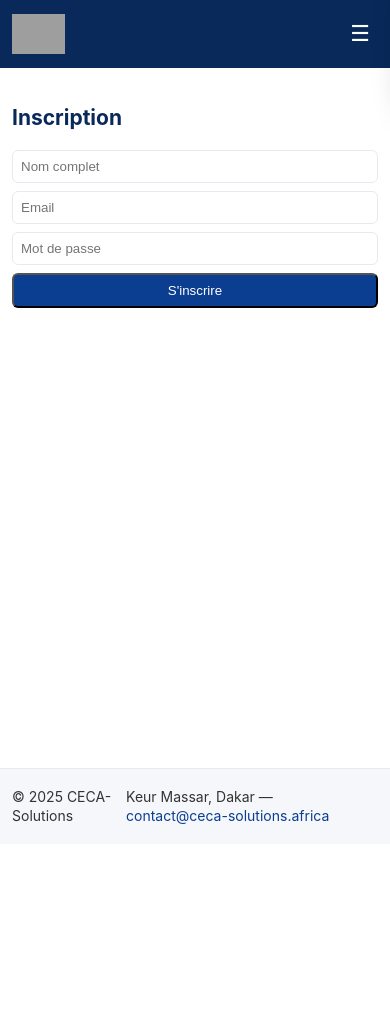
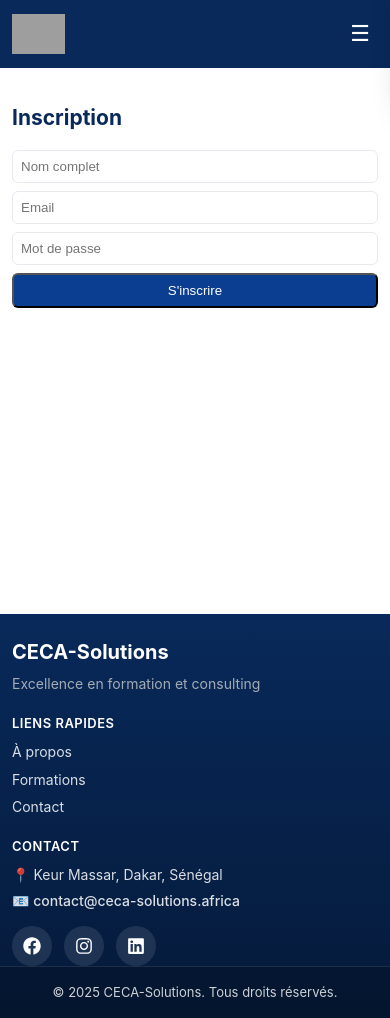
Before and after one commit to NDIAYE-dotcom/ceca-platform, a React (Vite) app: page /register in a window 390 px wide. Shown: the top 1018 px of the page. Before the commit the page ends 844 px from the top, so only its background shows below. Built offline with nearby package versions, Linux system fonts and the light colour scheme; grey boxes are pictures that could not be loaded.

Commit message:
modification Elerning

```diff
--- a/package.json
+++ b/package.json
@@ -14,6 +14,7 @@
     "jspdf": "^2.5.1",
     "react": "^18.2.0",
     "react-dom": "^18.2.0",
+    "react-icons": "^4.12.0",
     "react-router-dom": "^6.14.1"
   },
   "devDependencies": {
--- a/src/components/Footer.css
+++ b/src/components/Footer.css
@@ -1,3 +1,36 @@
-.site-footer{background:#f5f7fa;color:#333;padding:18px 0;border-top:1px solid #e6e9ee}
-.footer-inner{max-width:1100px;margin:0 auto;padding:0 16px;display:flex;justify-content:space-between;align-items:center}
-.footer-inner a{color:#0b3d91;text-decoration:none}
+.site-footer{background:linear-gradient(180deg,#08295a 0%,#051a3a 100%);color:#fff;padding:48px 0 0;margin-top:60px}
+.site-footer a{color:#fff;text-decoration:none;transition:color .2s ease}
+.site-footer a:hover{color:#ffb81c}
+
+.footer-inner{max-width:1100px;margin:0 auto;padding:0 16px 48px;display:grid;grid-template-columns:repeat(auto-fit,minmax(240px,1fr));gap:32px;align-items:start}
+
+.footer-section{}
+.footer-brand .footer-logo{font-size:20px;font-weight:700;color:#fff;margin-bottom:8px}
+.footer-tagline{font-size:14px;opacity:0.8;margin:0;color:#ccc}
+
+.footer-section h4{font-size:14px;font-weight:600;text-transform:uppercase;letter-spacing:0.5px;margin:0 0 14px;color:#fff}
+.footer-section ul{list-style:none;padding:0;margin:0;display:flex;flex-direction:column;gap:8px}
+.footer-section ul li a{opacity:0.85;font-size:14px}
+.footer-section ul li a:hover{opacity:1}
+
+.footer-contact p{margin:6px 0;font-size:14px;opacity:0.85}
+.footer-contact a{font-weight:500}
+
+.footer-socials{display:flex;gap:12px;margin-top:16px}
+.social-icon{display:inline-flex;align-items:center;justify-content:center;width:40px;height:40px;background:rgba(255,255,255,0.1);border-radius:50%;font-size:18px;transition:background .2s ease,transform .2s ease,color .2s ease;color:#fff}
+.social-icon:hover{background:rgba(255,0,0,0.3);transform:translateY(-3px);color:#ff6b6b}
+
+.footer-bottom{background:rgba(0,0,0,0.2);padding:16px 0;border-top:1px solid rgba(255,255,255,0.1)}
+.footer-bottom p{margin:0;text-align:center;font-size:13px;opacity:0.8}
+
+@media (max-width:900px){
+  .footer-inner{grid-template-columns:1fr 1fr;gap:24px;padding:0 16px 32px}
+  .site-footer{padding:36px 0 0}
+}
+
+@media (max-width:600px){
+  .footer-inner{grid-template-columns:1fr;gap:20px;padding:0 16px 24px}
+  .site-footer{margin-top:40px;padding:24px 0 0}
+  .footer-section h4{font-size:13px;margin-bottom:10px}
+  .footer-socials{justify-content:flex-start}
+}
--- a/src/components/Footer.jsx
+++ b/src/components/Footer.jsx
@@ -1,12 +1,52 @@
 import React from 'react'
+import { FaFacebook, FaInstagram, FaLinkedin } from 'react-icons/fa'
 import './Footer.css'
 
 export default function Footer(){
+  const socials = [
+    { name: 'Facebook', icon: FaFacebook, url: 'https://facebook.com/ceca-solutions' },
+    { name: 'Instagram', icon: FaInstagram, url: 'https://instagram.com/ceca-solutions' },
+    { name: 'LinkedIn', icon: FaLinkedin, url: 'https://linkedin.com/company/ceca-solutions' }
+  ]
+
   return (
     <footer className="site-footer">
       <div className="container footer-inner">
-        <div>© {new Date().getFullYear()} CECA-Solutions</div>
-        <div>Keur Massar, Dakar — <a href="mailto:contact@ceca-solutions.africa">contact@ceca-solutions.africa</a></div>
+        <div className="footer-section footer-brand">
+          <div className="footer-logo">CECA-Solutions</div>
+          <p className="footer-tagline">Excellence en formation et consulting</p>
+        </div>
+
+        <div className="footer-section footer-links">
+          <h4>Liens rapides</h4>
+          <ul>
+            <li><a href="/a-propos">À propos</a></li>
+            <li><a href="/catalogue">Formations</a></li>
+            <li><a href="/contact">Contact</a></li>
+          </ul>
+        </div>
+
+        <div className="footer-section footer-contact">
+          <h4>Contact</h4>
+          <p>📍 Keur Massar, Dakar, Sénégal</p>
+          <p><a href="mailto:contact@ceca-solutions.africa">📧 contact@ceca-solutions.africa</a></p>
+          <div className="footer-socials">
+            {socials.map(s => {
+              const Icon = s.icon
+              return (
+                <a key={s.name} href={s.url} target="_blank" rel="noopener noreferrer" className="social-icon" title={s.name}>
+                  <Icon />
+                </a>
+              )
+            })}
+          </div>
+        </div>
+      </div>
+
+      <div className="footer-bottom">
+        <div className="container">
+          <p>© {new Date().getFullYear()} CECA-Solutions. Tous droits réservés.</p>
+        </div>
       </div>
     </footer>
   )
--- a/src/components/Header.css
+++ b/src/components/Header.css
@@ -27,10 +27,6 @@
 	.main-nav{position:fixed;right:0;top:0;background:linear-gradient(180deg,rgba(2,18,38,0.98),rgba(2,18,38,0.98));width:min(320px,92vw);height:100%;padding:calc(var(--site-header-height) + 18px) 18px 18px 18px;display:flex;flex-direction:column;gap:16px;z-index:11050;transform:translateX(110%);transition:transform .28s ease;box-shadow: -12px 0 36px rgba(2,6,23,0.32)}
 	.main-nav{position:fixed;right:0;top:0;background:#08295a;width:min(320px,92vw);height:100%;padding:calc(var(--site-header-height) + 18px) 18px 18px 18px;display:flex;flex-direction:column;gap:16px;z-index:11140;transform:translateX(110%);transition:transform .28s ease;box-shadow: -12px 0 36px rgba(2,6,23,0.32)}
 	.main-nav.open{transform:translateX(0)}
-
-	/* Close button inside the panel */
-	.nav-close{position:absolute;top:12px;right:12px;width:36px;height:36px;border-radius:8px;border:0;background:#fff;color:#08295a;display:flex;align-items:center;justify-content:center;font-size:20px;box-shadow:0 8px 28px rgba(2,6,23,0.12);cursor:pointer;z-index:11150}
-	.nav-close:focus{outline:2px solid rgba(8,41,90,0.12);outline-offset:2px}
 
 	.main-nav a{margin-left:0;padding:10px 6px}
 	.main-nav .btn.small{margin-left:0}
--- a/src/components/Header.jsx
+++ b/src/components/Header.jsx
@@ -18,6 +18,8 @@ export default function Header(){
     return ()=> window.removeEventListener('scroll', onScroll)
   },[])
 
+  const closeMenu = ()=> setMenuOpen(false)
+
   return (
     <header ref={ref} className={`site-header ${scrolled ? 'scrolled' : ''} ${menuOpen ? 'menu-open' : ''}`}>
       <div className="container header-inner">
@@ -34,24 +36,17 @@ export default function Header(){
           <span aria-hidden>☰</span>
         </button>
         <nav className={`main-nav ${menuOpen ? 'open' : ''}`}>
-          <button
-            className="nav-close"
-            aria-label="Fermer le menu"
-            onClick={() => setMenuOpen(false)}
-          >
-            ×
-          </button>
           <div className="nav-wrap">
-            <Link to="/a-propos" className="nav-link highlight">À propos</Link>
-            <Link to="/catalogue" className="nav-link highlight">Formations</Link>
-            <Link to="/elearning/mp-101" className="nav-link">Espace e-learning</Link>
+            <Link to="/a-propos" className="nav-link highlight" onClick={closeMenu}>À propos</Link>
+            <Link to="/catalogue" className="nav-link highlight" onClick={closeMenu}>Formations</Link>
+            <Link to="/elearning/mp-101" className="nav-link" onClick={closeMenu}>Espace e-learning</Link>
             {user ? (
               <>
                 <span className="nav-user">{user.user_metadata?.name || user.email}</span>
-                <button onClick={signOut} className="btn small nav-signout">Déconnexion</button>
+                <button onClick={()=>{ signOut(); closeMenu() }} className="btn small nav-signout">Déconnexion</button>
               </>
             ) : null}
-            <Link to="/admin" className="btn small nav-admin">Admin</Link>
+            <Link to="/admin" className="btn small nav-admin" onClick={closeMenu}>Admin</Link>
           </div>
         </nav>
       </div>
--- a/src/pages/Elearning.css
+++ b/src/pages/Elearning.css
@@ -1,13 +1,28 @@
 .elearn-grid{display:grid;grid-template-columns:minmax(0,1fr) 340px;gap:18px}
 
 /* Limit the visible width of the video area so the sidebar remains prominent */
-.video-wrap{background:#000;max-width:920px;margin-right:auto;border-radius:6px;overflow:hidden}
-.video-wrap iframe{display:block;border:0;width:100%;height:360px}
+.video-wrap{background:#000;max-width:920px;margin-right:auto;border-radius:6px;overflow:hidden;position:relative;aspect-ratio:16/9}
+.video-wrap iframe{display:block;border:0;width:100%;height:100%;position:absolute;inset:0}
 .quiz button{margin-right:8px;margin-top:8px}
 aside input[type=range]{width:100%}
 aside input[type=text], aside input{width:100%;padding:8px;margin-top:6px;border:1px solid #e6e9ee;border-radius:6px}
 .note{font-size:13px;color:var(--muted);margin-top:8px}
 .prog-num{font-weight:700;color:var(--blue);margin-top:8px}
+
+.elearn-grid aside{background:#fff;border:1px solid #e6e9ee;border-radius:10px;padding:12px;box-shadow:0 8px 26px rgba(11,61,145,0.06)}
+.elearn-grid h1, .elearn-grid h3, .elearn-grid h4{margin-top:0}
+
+/* Responsive layout */
+@media (max-width:900px){
+	.elearn-grid{grid-template-columns:1fr;gap:14px}
+	.video-wrap{max-width:100%;margin-right:0}
+	.quiz button{width:100%;margin-right:0}
+}
+
+@media (max-width:600px){
+	.elearn-grid aside{padding:12px}
+	.video-wrap{border-radius:10px}
+}
 
 /* Classroom styles */
 .classroom{margin-top:14px}
```
Also changed, not shown: 1 other file (tests, documents, lock files or other folders).
